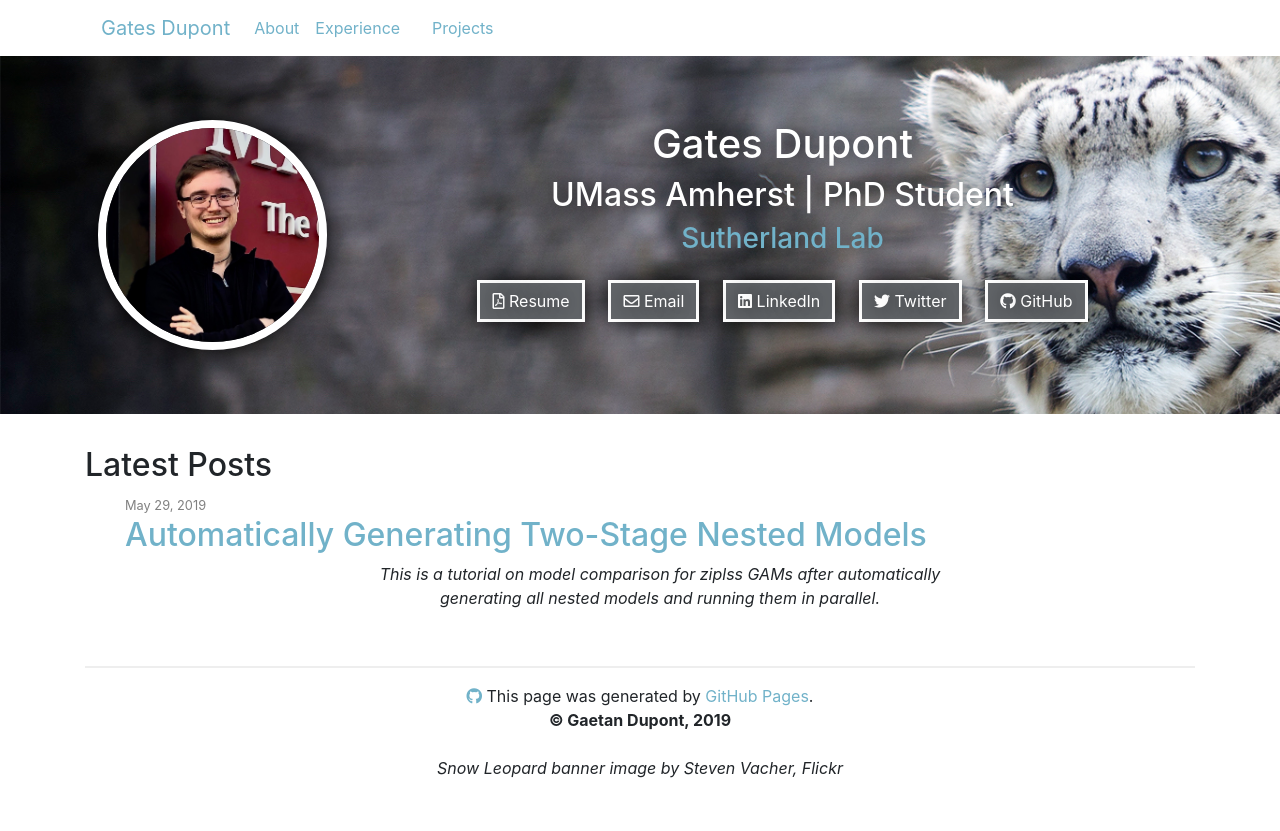
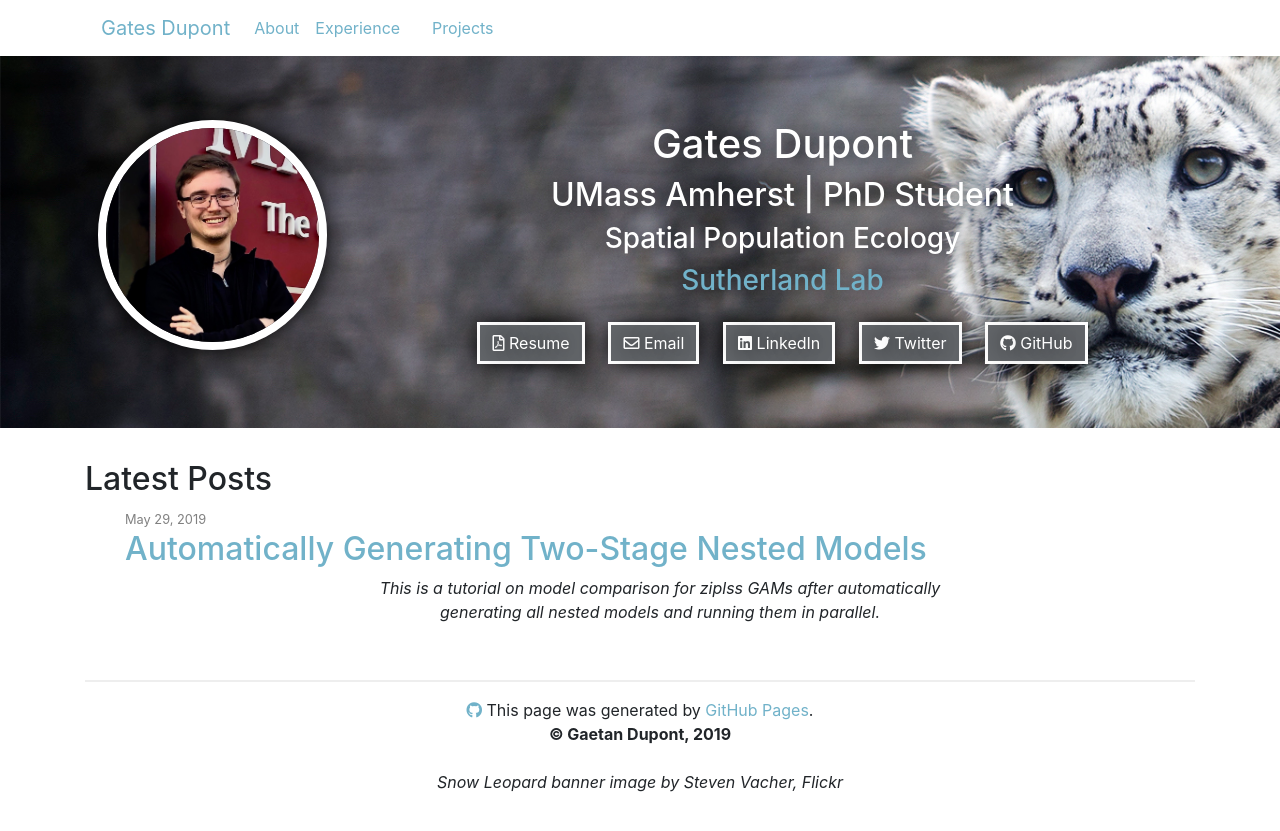
Before and after one commit to chrisyeh96/chrisyeh96.github.io, a Jekyll site: the page built from index.md, in a window 1280 px wide. Shown: the top 831 px of the page. Built offline with Jekyll 4.4.1, drawn with Linux system fonts in a browser that asks for light colours; nearby versions of some CDN libraries.

Commit message:
Update header.html

```diff
--- a/_includes/header.html
+++ b/_includes/header.html
@@ -11,6 +11,7 @@
       <div class="col-12 col-md-8 col-lg-9">
         <h1>Gates Dupont</h1>
         <h2>UMass Amherst | PhD Student</h2>
+        <h3>Spatial Population Ecology</h3>
         <h3><a href="https://www.sutherlandecology.com/">Sutherland Lab</a></h3>
 
         <!-- Contact -->
```
